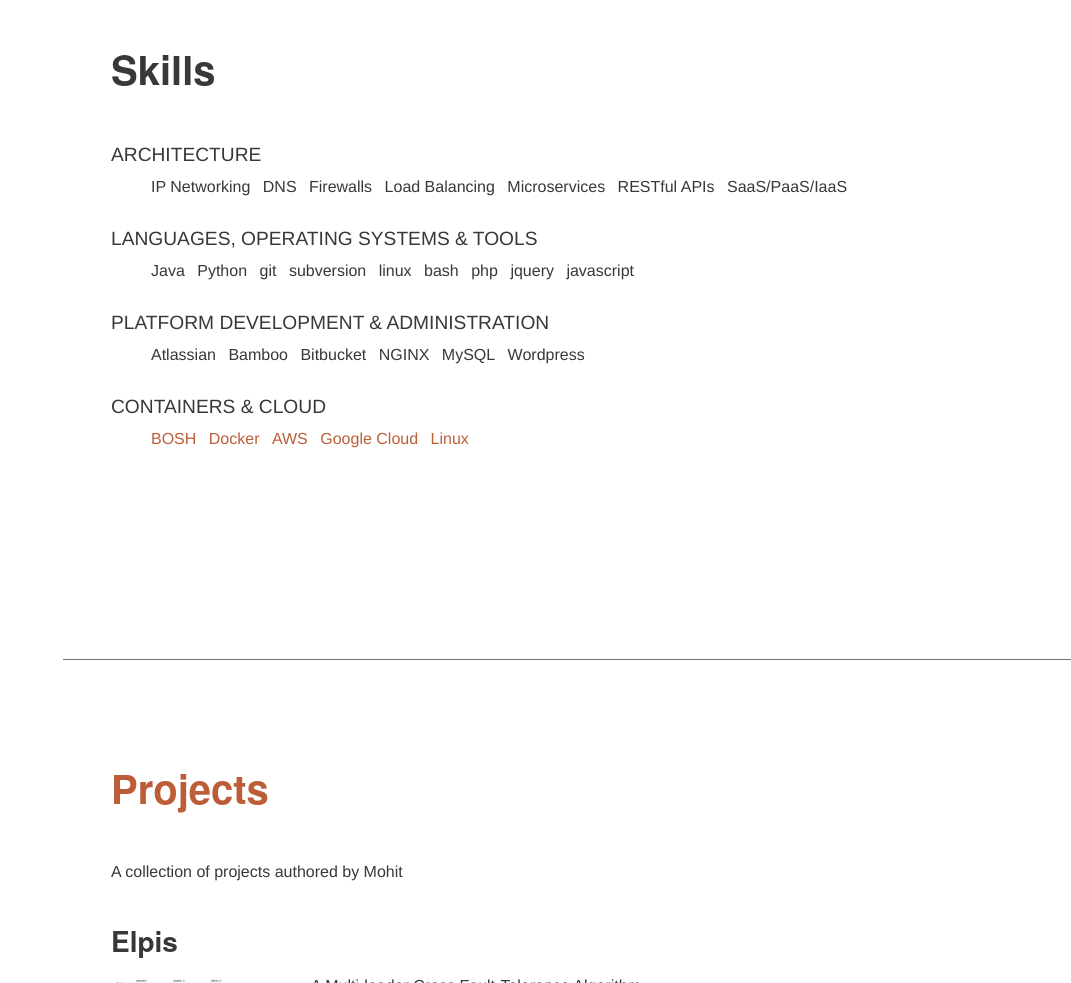
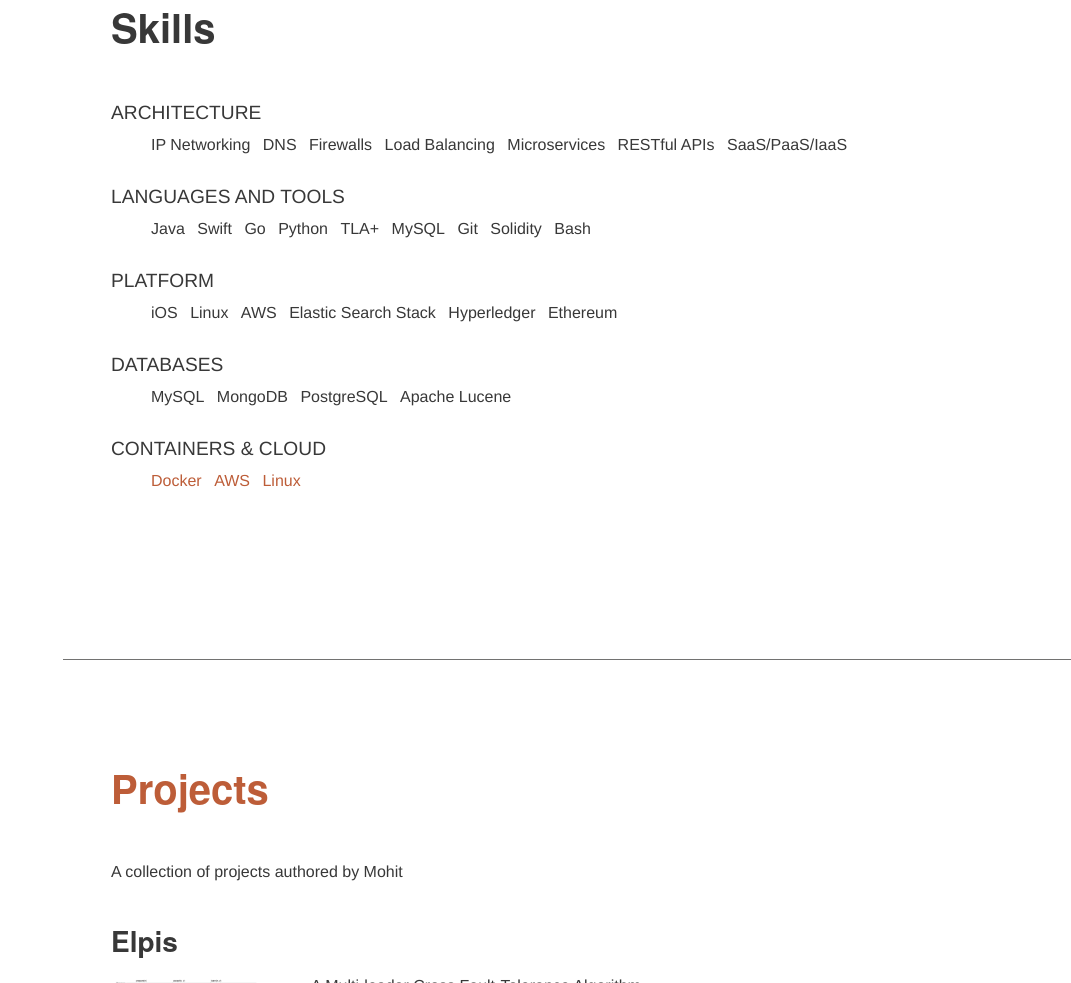
Before and after one commit to mogarg/mogarg.github.io, a plain HTML site: page index.html in a window 1280 px wide. Shown: the part 1133-2116 px from the top of the page, without its empty margins (209-1280 px from the left). Drawn offline with nearby package versions, Linux system fonts and the light colour scheme; a web font is replaced by a local one.

Commit message:
Modified Skills

```diff
--- a/index.html
+++ b/index.html
@@ -197,13 +197,27 @@
 
             </ul>
 
-        <div class="subheading mb-3 skills-heading">Languages, Operating Systems &amp; Tools</div>
+        <div class="subheading mb-3 skills-heading">Languages and Tools</div>
             <ul>
 
 
                   <li class="list-inline-item">
                     <i class="devicons devicons-java"></i>
                     Java
+                  </li>
+
+
+
+                  <li class="list-inline-item">
+                    <i class="devicons devicons-swift"></i>
+                    Swift
+                  </li>
+
+
+
+                  <li class="list-inline-item">
+                    <i class="devicons devicons-go"></i>
+                    Go
                   </li>
 
 
@@ -216,83 +230,8 @@
 
 
                   <li class="list-inline-item">
-                    <i class="devicons devicons-git"></i>
-                    git
-                  </li>
-
-
-
-                  <li class="list-inline-item">
                     <i class="devicons devicons-terminal_badge"></i>
-                    subversion
-                  </li>
-
-
-
-                  <li class="list-inline-item">
-                    <i class="devicons devicons-linux"></i>
-                    linux
-                  </li>
-
-
-
-                  <li class="list-inline-item">
-                    <i class="devicons devicons-terminal_badge"></i>
-                    bash
-                  </li>
-
-
-
-                  <li class="list-inline-item">
-                    <i class="devicons devicons-php"></i>
-                    php
-                  </li>
-
-
-
-                  <li class="list-inline-item">
-                    <i class="devicons devicons-jquery"></i>
-                    jquery
-                  </li>
-
-
-
-                  <li class="list-inline-item">
-                    <i class="devicons devicons-javascript"></i>
-                    javascript
-                  </li>
-
-
-            </ul>
-
-        <div class="subheading mb-3 skills-heading">Platform Development &amp; Administration</div>
-            <ul>
-
-
-                  <li class="list-inline-item">
-                    <i class="devicons devicons-atlassian"></i>
-                    Atlassian
-                  </li>
-
-
-
-                  <li class="list-inline-item">
-                    <i class="devicons devicons-terminal_badge"></i>
-                    Bamboo
-                  </li>
-
-
-
-                  <li class="list-inline-item">
-                    <i class="devicons devicons-bitbucket"></i>
-                    Bitbucket
-                  </li>
-
-
-
-                  <li class="list-inline-item">
-                    <i class="devicons devicons-nginx"></i>
-                    NGINX
+                    TLA&#43;
                   </li>
 
 
@@ -305,8 +244,102 @@
 
 
                   <li class="list-inline-item">
-                    <i class="devicons devicons-wordpress"></i>
-                    Wordpress
+                    <i class="devicons devicons-git"></i>
+                    Git
+                  </li>
+
+
+
+                  <li class="list-inline-item">
+                    <i class="devicons devicons-terminal_badge"></i>
+                    Solidity
+                  </li>
+
+
+
+                  <li class="list-inline-item">
+                    <i class="devicons devicons-terminal_badge"></i>
+                    Bash
+                  </li>
+
+
+            </ul>
+
+        <div class="subheading mb-3 skills-heading">Platform</div>
+            <ul>
+
+
+                  <li class="list-inline-item">
+                    <i class="devicons devicons-terminal_badge"></i>
+                    iOS
+                  </li>
+
+
+
+                  <li class="list-inline-item">
+                    <i class="devicons devicons-linux"></i>
+                    Linux
+                  </li>
+
+
+
+                  <li class="list-inline-item">
+                    <i class="devicons devicons-aws"></i>
+                    AWS
+                  </li>
+
+
+
+                  <li class="list-inline-item">
+                    <i class="devicons devicons-terminal_badge"></i>
+                    Elastic Search Stack
+                  </li>
+
+
+
+                  <li class="list-inline-item">
+                    <i class="devicons devicons-terminal_badge"></i>
+                    Hyperledger
+                  </li>
+
+
+
+                  <li class="list-inline-item">
+                    <i class="devicons devicons-terminal_badge"></i>
+                    Ethereum
+                  </li>
+
+
+            </ul>
+
+        <div class="subheading mb-3 skills-heading">Databases</div>
+            <ul>
+
+
+                  <li class="list-inline-item">
+                    <i class="devicons devicons-mysql"></i>
+                    MySQL
+                  </li>
+
+
+
+                  <li class="list-inline-item">
+                    <i class="devicons devicons-mongodb"></i>
+                    MongoDB
+                  </li>
+
+
+
+                  <li class="list-inline-item">
+                    <i class="devicons devicons-postgresql"></i>
+                    PostgreSQL
+                  </li>
+
+
+
+                  <li class="list-inline-item">
+                    <i class="devicons devicons-terminal_badge"></i>
+                    Apache Lucene
                   </li>
 
 
@@ -314,13 +347,6 @@
 
         <div class="subheading mb-3 skills-heading">Containers &amp; Cloud</div>
             <ul>
-
-
-                    <li class="list-inline-item">
-                      <i class="devicons devicons-terminal_badge"></i>
-                      <a href="https://bosh.io">BOSH</a>
-                    </li>
-
 
 
                     <li class="list-inline-item">
@@ -338,15 +364,8 @@
 
 
                     <li class="list-inline-item">
-                      <i class="devicons devicons-terminal_badge"></i>
-                      <a href="https://cloud.google.com">Google Cloud</a>
-                    </li>
-
-
-
-                    <li class="list-inline-item">
                       <i class="devicons devicons-linux"></i>
-                      <a href="https://bosh.io">Linux</a>
+                      <a href="">Linux</a>
                     </li>
 
 
```
